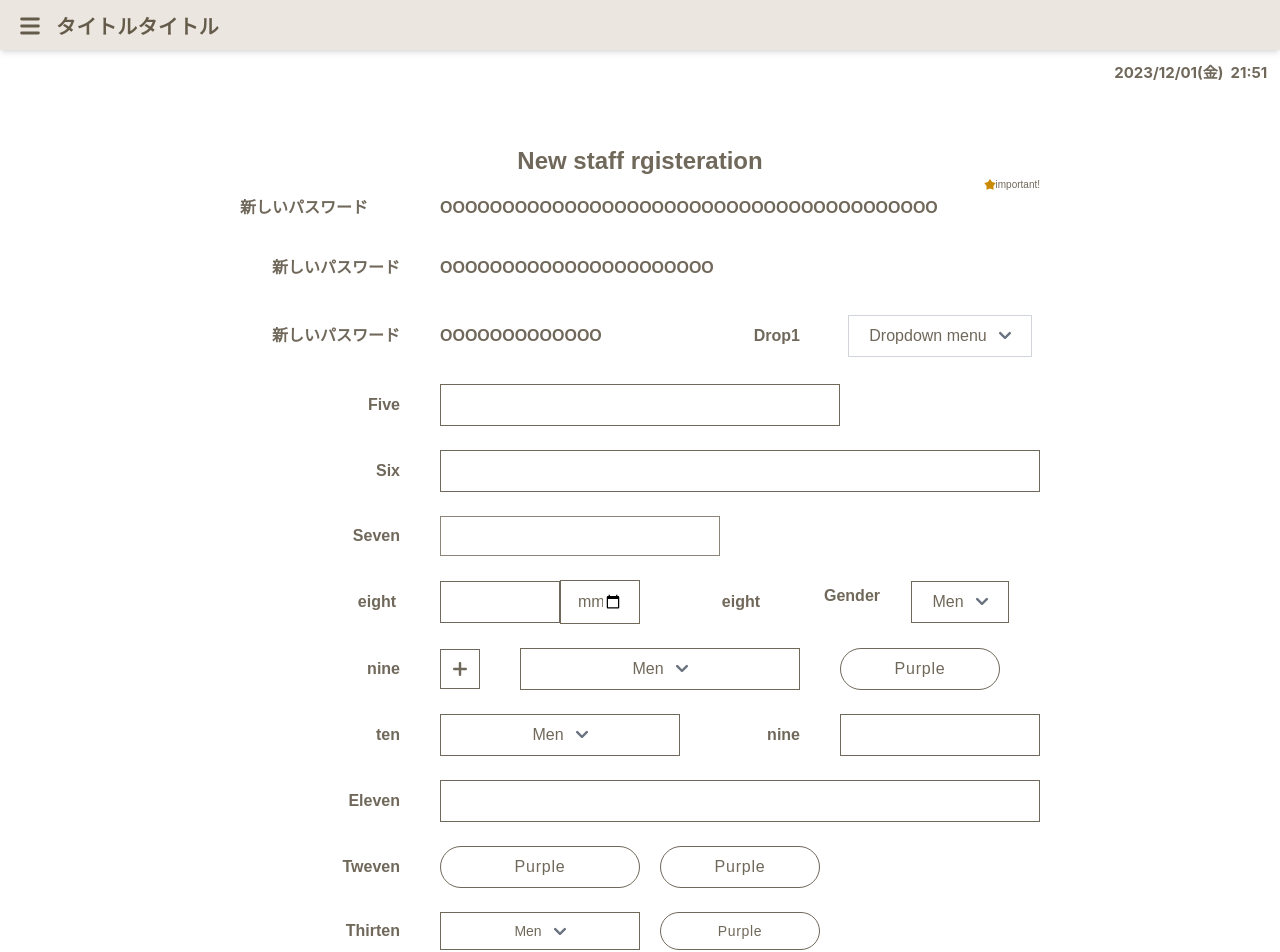
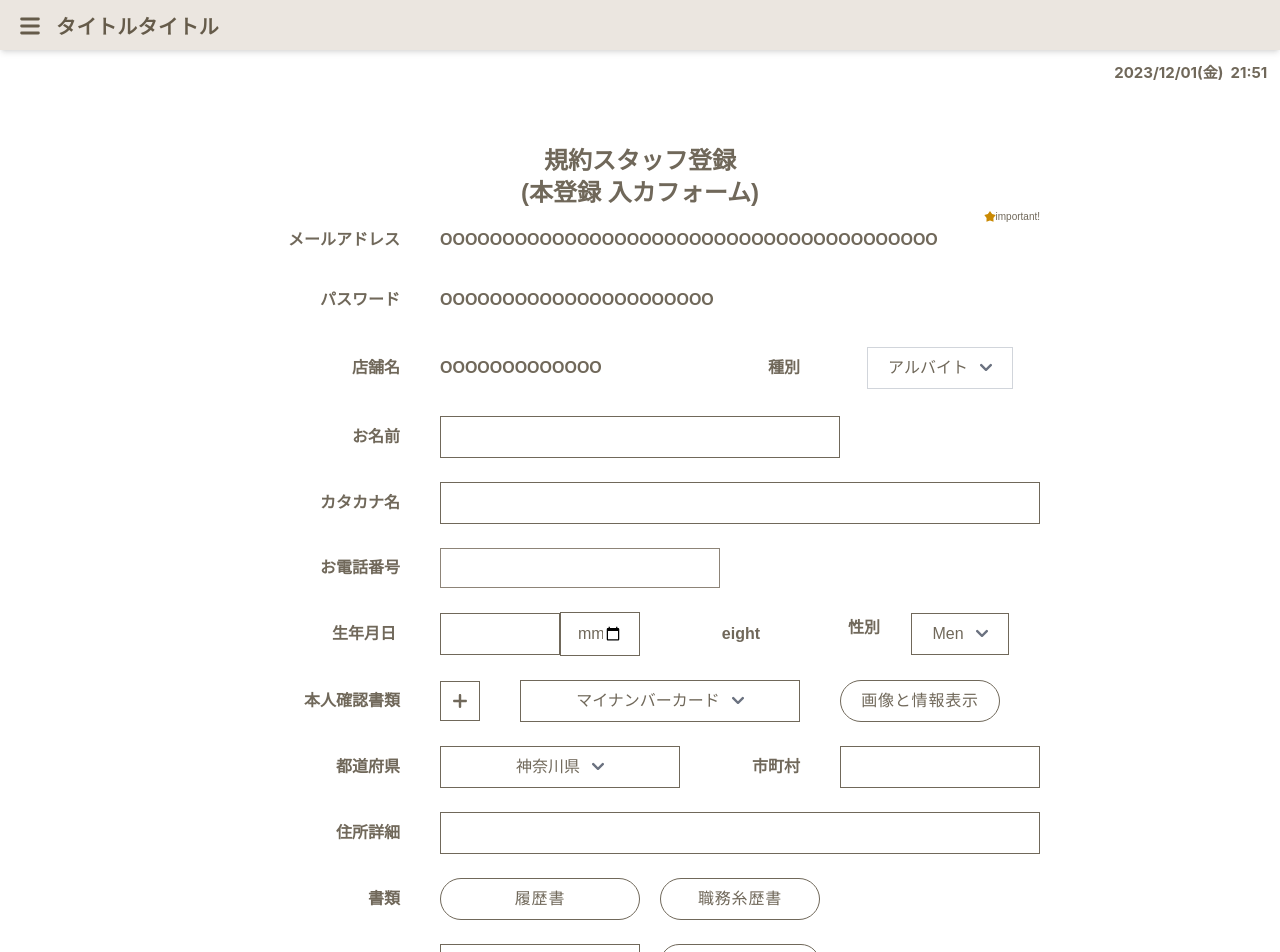
Before and after one commit to EagleToenail/Wakaba, a React (Create React App) app: page /profile in a window 1280 px wide. Shown: the top 952 px of the page. Built offline with nearby package versions, Linux system fonts and the light colour scheme.

Commit message:
update the profile ui

```diff
--- a/src/Pages/Profile/profile.js
+++ b/src/Pages/Profile/profile.js
@@ -28,7 +28,9 @@ const  Profile = () => {
                 <div className=" flex flex-col items-center justify-center px-4">
                     <div className="w-full pt-3" style={{ maxWidth: '50em' }}>
                         <div className=" rounded-2xl">
-                            <h2 className="text-[#70685a] text-center text-2xl font-bold flex justify-center">New staff rgisteration</h2>
+                            <h2 className="text-[#70685a] text-center text-2xl font-bold flex justify-center">規約スタッフ登録 </h2>
+                            <h2 className="text-[#70685a] text-center text-2xl font-bold flex justify-center">(本登録  入カフォーム) </h2>
+
                             <h2 className="text-[#70685a] text-center text-[10px] flex justify-end">
                                 <svg className="w-3 fill-yellow-600" viewBox="0 0 14 13" fill="yellow"
                                 xmlns="http://www.w3.org/2000/svg">
@@ -40,7 +42,7 @@ const  Profile = () => {
                                 {/* new */}
                                 <div className='flex'>
                                     <div style={{ width: '25%', flexDirection: 'column', }} className='flex align-center justify-around'>
-                                        <label className="text-[#70685a] font-bold mb-2 block text-left mr-10 py-1 !mb-0">新しいパスワード</label>
+                                        <label className="text-[#70685a] font-bold mb-2 block text-right mr-10 py-1 !mb-0">メールアドレス</label>
                                     </div>
                                     <div style={{ width: '75%', flexDirection: 'column', }} className='flex align-center justify-around'>
                                         <label className="text-[#70685a] font-bold mb-2 block text-left mr-10 py-1 !mb-0">OOOOOOOOOOOOOOOOOOOOOOOOOOOOOOOOOOOOOOOO</label>
@@ -49,7 +51,7 @@ const  Profile = () => {
                                 {/* new */}
                                 <div className='flex'>
                                     <div style={{ width: '25%', flexDirection: 'column', }} className='flex align-center justify-around'>
-                                        <label className="text-[#70685a] font-bold mb-2 block text-right mr-10 py-1 !mb-0">新しいパスワード</label>
+                                        <label className="text-[#70685a] font-bold mb-2 block text-right mr-10 py-1 !mb-0">パスワード</label>
                                     </div>
                                     <div style={{ width: '75%', flexDirection: 'column', }} className='flex align-center justify-around'>
                                         <label className="text-[#70685a] font-bold mb-2 block text-left mr-10 py-2 !mb-0">OOOOOOOOOOOOOOOOOOOOOO</label>
@@ -58,19 +60,19 @@ const  Profile = () => {
                                 {/* new */}
                                 <div className='flex'>
                                     <div style={{ width: '25%', flexDirection: 'column', }} className='!mb-0 flex align-center justify-around'>
-                                        <label className="text-[#70685a] font-bold mb-2 block text-right mr-10 py-1 !mb-0">新しいパスワード</label>
+                                        <label className="text-[#70685a] font-bold mb-2 block text-right mr-10 py-1 !mb-0">店舗名</label>
                                     </div>
                                     <div style={{ width: '25%', flexDirection: 'column', }} className='flex align-center justify-around'>
                                         <label className="text-[#70685a] font-bold mb-2 block text-right mr-10 py-2 !mb-0">OOOOOOOOOOOOO</label>
                                     </div>
                                     <div style={{ width: '25%', flexDirection: 'column', }} className='flex align-center justify-around'>
-                                        <label className="text-[#70685a] font-bold mb-2 block text-right mr-10 py-3 !mb-0">Drop1</label>
+                                        <label className="text-[#70685a] font-bold mb-2 block text-right mr-10 py-3 !mb-0">種別</label>
                                     </div>
                                     <div style={{ width: '25%', flexDirection: 'column', }} className='flex align-center justify-around'>
                                         <div className="relative font-[sans-serif] w-max mx-auto">
                                             <button type="button" id="dropdownToggle1"
                                                 className="px-5 py-2 border border-gray-300 text-[#70685a] outline-none">
-                                                Dropdown menu
+                                                アルバイト
                                                 <svg xmlns="http://www.w3.org/2000/svg" className="w-3 fill-gray-500 inline ml-3" viewBox="0 0 24 24">
                                                     <path fillRule="evenodd"
                                                         d="M11.99997 18.1669a2.38 2.38 0 0 1-1.68266-.69733l-9.52-9.52a2.38 2.38 0 1 1 3.36532-3.36532l7.83734 7.83734 7.83734-7.83734a2.38 2.38 0 1 1 3.36532 3.36532l-9.52 9.52a2.38 2.38 0 0 1-1.68266.69734z"
@@ -90,7 +92,7 @@ const  Profile = () => {
                                 {/* new */}
                                 <div className='flex'>
                                     <div style={{ width: '25%', flexDirection: 'column', }} className='flex align-center justify-around'>
-                                        <label className="text-[#70685a] font-bold mb-2 block text-right mr-10 py-1 !mb-0">Five</label>
+                                        <label className="text-[#70685a] font-bold mb-2 block text-right mr-10 py-1 !mb-0">お名前</label>
                                     </div>
                                     <div style={{ width: '50%', flexDirection: 'column', }} className='flex align-center justify-around'>
                                         <input name="ads" type="text" required className="w-full text-[#70685a] border border-[#70685a] px-4 py-2 outline-[#70685a]" />
@@ -99,7 +101,7 @@ const  Profile = () => {
                                 {/* new */}
                                 <div className='flex'>
                                     <div style={{ width: '25%', flexDirection: 'column', }} className='flex align-center justify-around'>
-                                        <label className="text-[#70685a] font-bold mb-2 block text-right mr-10 py-1 !mb-0">Six</label>
+                                        <label className="text-[#70685a] font-bold mb-2 block text-right mr-10 py-1 !mb-0">カタカナ名</label>
                                     </div>
                                     <div style={{ width: '75%', flexDirection: 'column', }} className='flex align-center justify-around'>
                                         <input name="ads" type="text" required className="w-full text-[#70685a] border border-[#70685a] px-4 py-2 outline-[#70685a]" />
@@ -108,7 +110,7 @@ const  Profile = () => {
                                 {/* new */}
                                 <div className='flex'>
                                     <div style={{ width: '25%', flexDirection: 'column', }} className='flex align-center justify-around'>
-                                        <label className="text-[#70685a] font-bold mb-2 block text-right mr-10 py-1 !mb-0">Seven</label>
+                                        <label className="text-[#70685a] font-bold mb-2 block text-right mr-10 py-1 !mb-0">お電話番号</label>
                                     </div>
                                     <div style={{ width: '35%', flexDirection: 'column', }} className='flex align-center justify-around'>
                                         <InputComponent type='text' required/>
@@ -117,7 +119,7 @@ const  Profile = () => {
                                 {/* new */}
                                 <div className='flex'>
                                     <div style={{ width: '25%', flexDirection: 'column', }} className='flex align-center justify-around'>
-                                        <label className="text-[#70685a] font-bold mb-2 block text-right mr-11 py-1 !mb-0">eight</label>
+                                        <label className="text-[#70685a] font-bold mb-2 block text-right mr-11 py-1 !mb-0">生年月日</label>
                                     </div>
                                     <div style={{ width: '15%', flexDirection: 'column', }} className='flex align-center justify-around'>
                                         <input name="ads" type="text" required className="w-full text-[#70685a] border border-[#70685a] px-4 py-2 outline-[#70685a]" />
@@ -129,7 +131,7 @@ const  Profile = () => {
                                         <label className="text-[#70685a] font-bold mb-2 block text-right mr-10 py-1 !mb-0">eight</label>
                                     </div>
                                     <div style={{ width: '10%', flexDirection: 'column', }} className='flex text-right'>
-                                        <label className="text-[#70685a] font-bold mb-2 block text-right py-1 !mb-0">Gender</label>
+                                        <label className="text-[#70685a] font-bold mb-2 block text-right py-1 !mb-0">性別</label>
                                     </div>
                                     <div style={{ width: '20%', flexDirection: 'column', }} className='flex align-center justify-around'>
                                         <div className="relative font-[sans-serif] w-max mx-auto">
@@ -144,9 +146,9 @@ const  Profile = () => {
                                             </button>
 
                                             <ul id="dropdownMenu" className='text-[#70685a] absolute hidden shadow-[0_8px_19px_-7px_rgba(6,81,237,0.2)] py-2 z-[1000] min-w-full w-max divide-y max-h-96 overflow-auto'>
-                                                <li className='py-3 px-5 text-[#70685a] cursor-pointer'>Man</li>
-                                                <li className='py-3 px-5 text-[#70685a] cursor-pointer'>Woman</li>
-                                                <li className='py-3 px-5 text-[#70685a] cursor-pointer'>other</li>
+                                                <li className='py-3 px-5 text-[#70685a] cursor-pointer'>男</li>
+                                                <li className='py-3 px-5 text-[#70685a] cursor-pointer'>女性</li>
+                                                <li className='py-3 px-5 text-[#70685a] cursor-pointer'>他の</li>
                                             </ul>
                                         </div>
                                     </div>
@@ -154,7 +156,7 @@ const  Profile = () => {
                                 {/* new */}
                                 <div className='flex'>
                                     <div style={{ width: '25%', flexDirection: 'column', }} className='flex align-center justify-around'>
-                                        <label className="text-[#70685a] font-bold mb-2 block text-right mr-10 py-1 !mb-0">nine</label>
+                                        <label className="text-[#70685a] font-bold mb-2 block text-right mr-10 py-1 !mb-0">本人確認書類</label>
                                     </div>
                                     <div style={{ width: '10%', flexDirection: 'column', }} className='flex align-center justify-around'>
                                         <button type="button"
@@ -170,7 +172,7 @@ const  Profile = () => {
                                         <div className="relative font-[sans-serif] w-full mx-auto">
                                             <button type="button" id="dropdownToggle3"
                                                 className="w-[280px] px-5 py-2 border border-[#70685a] text-[#70685a] outline-none">
-                                                Men
+                                                マイナンバーカード
                                                 <svg xmlns="http://www.w3.org/2000/svg" className="w-3 fill-gray-500 inline ml-3" viewBox="0 0 24 24">
                                                     <path fillRule="evenodd"
                                                         d="M11.99997 18.1669a2.38 2.38 0 0 1-1.68266-.69733l-9.52-9.52a2.38 2.38 0 1 1 3.36532-3.36532l7.83734 7.83734 7.83734-7.83734a2.38 2.38 0 1 1 3.36532 3.36532l-9.52 9.52a2.38 2.38 0 0 1-1.68266.69734z"
@@ -187,19 +189,19 @@ const  Profile = () => {
                                     </div>
                                     <div style={{ width: '20%', flexDirection: 'column', }} className='flex align-center justify-around'>
                                         <button type="button"
-                                            className= "py-2 min-w-[160px] text-[#70685a] rounded-full tracking-wider font-medium outline-none border border-[#70685a] ">Purple</button>
+                                            className= "py-2 min-w-[160px] text-[#70685a] rounded-full tracking-wider font-medium outline-none border border-[#70685a] ">画像と情報表示</button>
                                     </div>
                                 </div>
                                 {/* new */}
                                 <div className='flex'>
                                     <div style={{ width: '25%', flexDirection: 'column', }} className='flex align-center justify-around'>
-                                        <label className="text-[#70685a] font-bold mb-2 block text-right mr-10 py-1 !mb-0">ten</label>
+                                        <label className="text-[#70685a] font-bold mb-2 block text-right mr-10 py-1 !mb-0">都道府県</label>
                                     </div>
                                     <div style={{ width: '30%', flexDirection: 'column', }} className='flex align-center justify-around'>
                                         <div className="relative font-[sans-serif] w-full mx-auto">
                                             <button type="button" id="dropdownToggle3"
                                                 className="w-full px-5 py-2 border border-[#70685a] text-[#70685a] outline-none">
-                                                Men
+                                                神奈川県
                                                 <svg xmlns="http://www.w3.org/2000/svg" className="w-3 fill-gray-500 inline ml-3" viewBox="0 0 24 24">
                                                     <path fillRule="evenodd"
                                                         d="M11.99997 18.1669a2.38 2.38 0 0 1-1.68266-.69733l-9.52-9.52a2.38 2.38 0 1 1 3.36532-3.36532l7.83734 7.83734 7.83734-7.83734a2.38 2.38 0 1 1 3.36532 3.36532l-9.52 9.52a2.38 2.38 0 0 1-1.68266.69734z"
@@ -215,7 +217,7 @@ const  Profile = () => {
                                         </div>
                                     </div>
                                     <div style={{ width: '20%', flexDirection: 'column', }} className='flex align-center justify-around'>
-                                        <label className="text-[#70685a] font-bold mb-2 block text-right mr-10 py-1 !mb-0">nine</label>
+                                        <label className="text-[#70685a] font-bold mb-2 block text-right mr-10 py-1 !mb-0">市町村</label>
                                     </div>
                                     <div style={{ width: '25%', flexDirection: 'column', }} className='flex align-center justify-around'>
                                         <input name="ads" type="text" required className="w-full text-[#70685a] border border-[#70685a] px-4 py-2 outline-[#70685a]" />
@@ -224,7 +226,7 @@ const  Profile = () => {
                                 {/* new */}
                                 <div className='flex'>
                                     <div style={{ width: '25%', flexDirection: 'column', }} className='flex align-center justify-around'>
-                                        <label className="text-[#70685a] font-bold mb-2 block text-right mr-10 py-1 !mb-0">Eleven</label>
+                                        <label className="text-[#70685a] font-bold mb-2 block text-right mr-10 py-1 !mb-0">住所詳細</label>
                                     </div>
                                     <div style={{ width: '75%', flexDirection: 'column', }} className='flex align-center justify-around'>
                                         <input name="ads" type="text" required className="w-full text-[#70685a] border border-[#70685a] px-4 py-2 outline-[#70685a]" />
@@ -233,27 +235,27 @@ const  Profile = () => {
                                 {/* new */}
                                 <div className='flex'>
                                     <div style={{ width: '25%', flexDirection: 'column', }} className='flex align-center justify-around'>
-                                        <label className="text-[#70685a] font-bold mb-2 block text-right mr-10 py-1 !mb-0">Tweven</label>
+                                        <label className="text-[#70685a] font-bold mb-2 block text-right mr-10 py-1 !mb-0">書類</label>
                                     </div>
                                     <div style={{ width: '25%', flexDirection: 'column', }} className='flex align-center justify-around'>
                                         <button type="button"
-                                            className= " py-2 min-w-[160px] text-[#70685a] rounded-full tracking-wider font-medium outline-none border border-[#70685a] ">Purple</button>
+                                            className= " py-2 min-w-[160px] text-[#70685a] rounded-full tracking-wider font-medium outline-none border border-[#70685a] ">履歴書</button>
                                     </div>
                                     <div style={{ width: '25%', flexDirection: 'column', }} className='flex align-center justify-around px-5'>
                                         <button type="button"
-                                            className= " py-2 min-w-[160px] text-[#70685a] rounded-full tracking-wider font-medium outline-none border border-[#70685a] ">Purple</button>
+                                            className= " py-2 min-w-[160px] text-[#70685a] rounded-full tracking-wider font-medium outline-none border border-[#70685a] ">職務糸歴書</button>
                                     </div>
                                 </div>
                                 {/* new */}
                                 <div className='flex'>
                                     <div style={{ width: '25%', flexDirection: 'column', }} className='flex align-center justify-around'>
-                                        <label className="text-[#70685a] font-bold mb-2 block text-right mr-10 py-1 !mb-0">Thirten</label>
+                                        <label className="text-[#70685a] font-bold mb-2 block text-right mr-10 py-1 !mb-0">身分保証人</label>
                                     </div>
                                     <div style={{ width: '25%', flexDirection: 'column', }} className='flex align-center justify-around'>
                                         <div className="relative font-[sans-serif] w-full mx-auto">
                                             <button type="button" id="dropdownToggle4" onClick={handleClick}
                                                 className="dropdown-menu w-full px-5 py-2 border border-[#70685a] text-[#70685a] text-sm">
-                                                Men
+                                                配偶者
                                                 <svg xmlns="http://www.w3.org/2000/svg" className="w-3 fill-gray-500 inline ml-3" viewBox="0 0 24 24">
                                                     <path fillRule="evenodd"
                                                         d="M11.99997 18.1669a2.38 2.38 0 0 1-1.68266-.69733l-9.52-9.52a2.38 2.38 0 1 1 3.36532-3.36532l7.83734 7.83734 7.83734-7.83734a2.38 2.38 0 1 1 3.36532 3.36532l-9.52 9.52a2.38 2.38 0 0 1-1.68266.69734z"
@@ -271,10 +273,10 @@ const  Profile = () => {
                                     </div>
                                     <div style={{ width: '25%', flexDirection: 'column', }} className='flex align-center justify-around px-5'>
                                         <button type="button"
-                                            className= "py-2 min-w-[160px] text-[#70685a] rounded-full text-sm tracking-wider font-medium outline-none border border-[#70685a] ">Purple</button>
+                                            className= "py-2 min-w-[160px] text-[#70685a] rounded-full text-sm tracking-wider font-medium outline-none border border-[#70685a] ">誓画像</button>
                                     </div>
                                 </div>
-                                <h2 className=" text-[#70685a] text-center text-2xl font-bold flex justify-center">resume</h2>
+                                <h2 className=" text-[#70685a] text-center text-2xl font-bold flex justify-center">スタッフ規約</h2>
                                 {/* <textarea placeholder='' rows="6"
                                     className="w-full px-4 text-[#70685a] boder border-[#70685a] focus:bg-transparent text-sm pt-3 outline-[#70685a] ">
                                     テキストテキストテキストテキストテキストテキストテキストテキストテキストテキストテキストテキスト
@@ -304,7 +306,7 @@ const  Profile = () => {
                                 <div className="flex items-center justify-center !mt-10">
                                     <input id="checkbox1" type="checkbox"
                                         className="w-6 h-6 mr-3 focus:ring-1 focus:ring-offset-slate-200 focus:ring-offset-4 focus:ring-[#007bff]" />
-                                    <label htmlFor="checkbox1" className="text-black text-[20px]">Default checkbox</label>
+                                    <label htmlFor="checkbox1" className="text-black text-[20px]">規約に同意して </label>
                                 </div>
 
 
```
Also changed, not shown: 1 other file (tests, documents, lock files or other folders).
